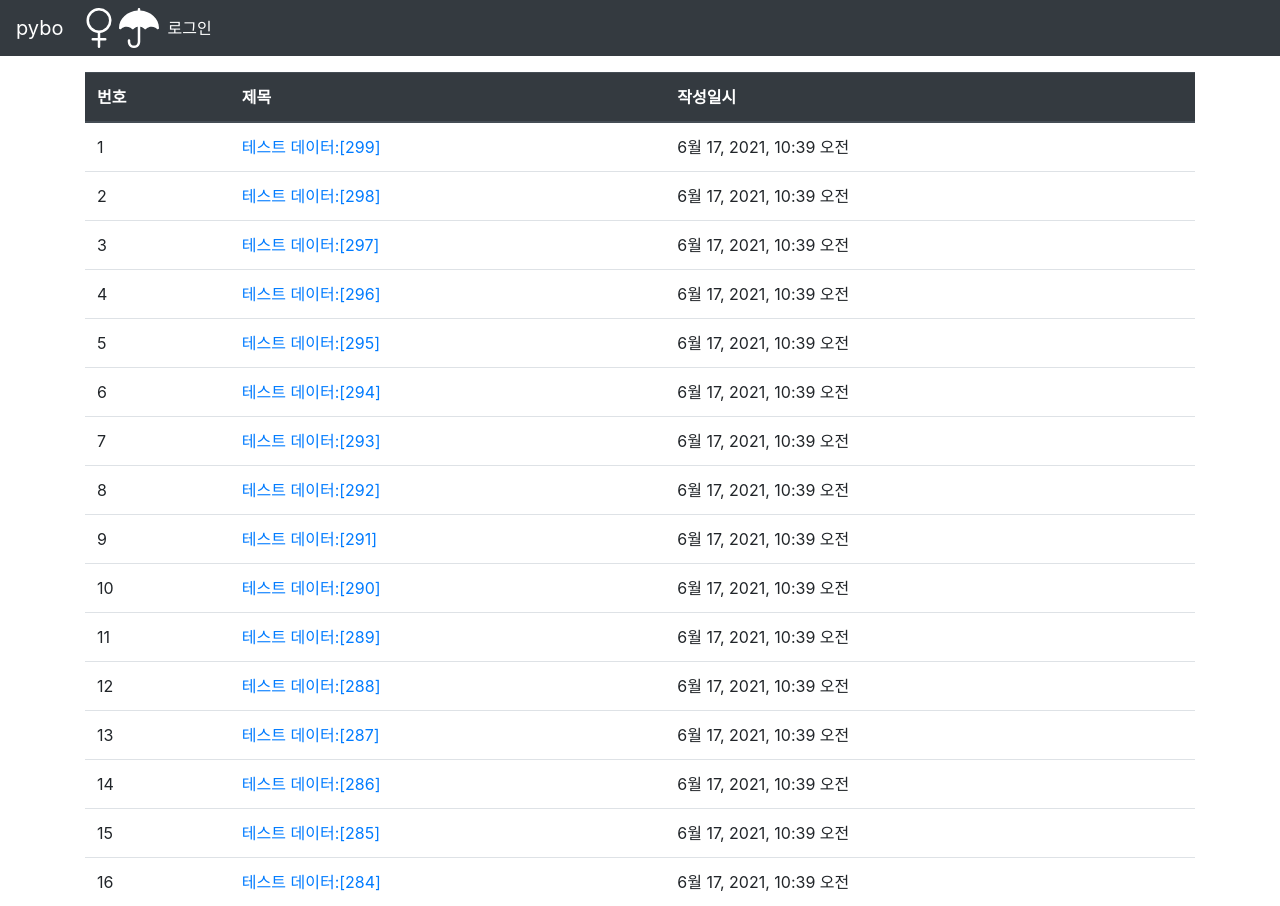
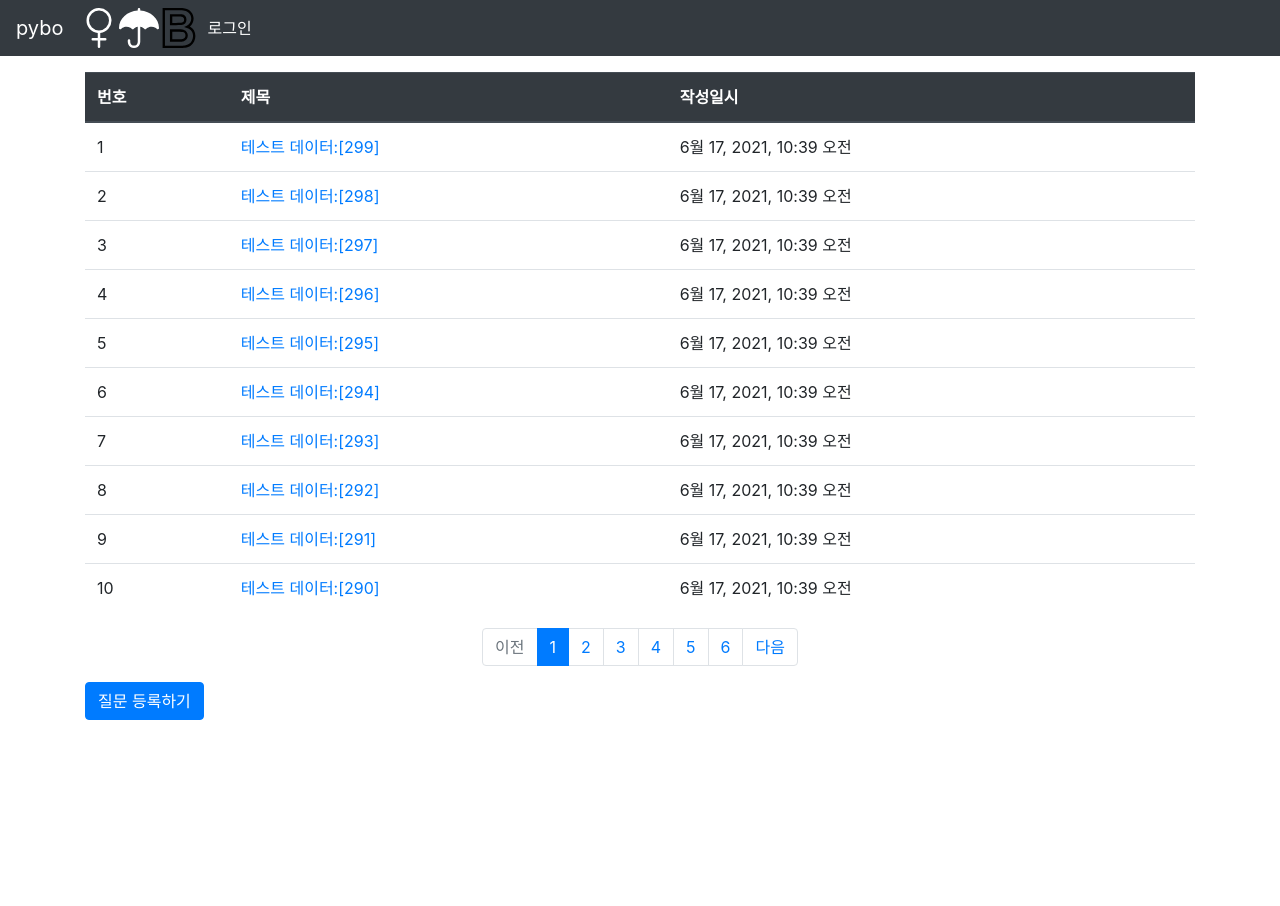
Before and after one commit to ByeonUi-Hyeok/django, a Django app: page /pybo/ in a window 1280 px wide. Shown: the top 906 px of the page. After the commit the page ends 720 px from the top, so only its background shows below. Run offline with Django 3.2, Linux system fonts and the light colour scheme; data comes from the database, SQL or seed files in the repository; both versions use the stored data as it was after the commit; some libraries are stand-ins or nearby versions.

Commit message:
21.06.17 페이징 추가

```diff
--- a/mysite/pybo/views.py
+++ b/mysite/pybo/views.py
@@ -1,18 +1,29 @@
 #from _typeshed import HasFileno
+from django.core import paginator
 from django.http import HttpResponse
 from django.shortcuts import get_object_or_404, render, redirect
 from .models import Question
 from django import *
 from django.utils import timezone
 from .forms import QuestionForm, AnswerForm
+from django.core.paginator import Paginator
 
 # Create your views here.
 def index(request):
     """
     pybo 목록 출력
     """
+    # 입력 인자
+    page = request.GET.get('page', '1') #페이지
+
+    # 조회
     question_list = Question.objects.order_by('-create_date')
-    context = {'question_list': question_list}
+
+    # 페이징 처리
+    paginator = Paginator(question_list, 10) #페이지당 10개식
+    page_obj = paginator.get_page(page)
+
+    context = {'question_list': page_obj}
     return render(request, 'pybo/question_list.html', context)
 
 def detail(request, question_id):
--- a/mysite/templates/navbar.html
+++ b/mysite/templates/navbar.html
@@ -8,7 +8,12 @@
         <svg xmlns="http://www.w3.org/2000/svg" width="40" height="40" fill="WHITE" class="bi bi-umbrella-fill" viewBox="0 0 16 16">
             <path fill-rule="evenodd" d="M8 0a.5.5 0 0 1 .5.5v.514C12.625 1.238 16 4.22 16 8c0 0 0 .5-.5.5-.149 0-.352-.145-.352-.145l-.004-.004-.025-.023a3.484 3.484 0 0 0-.555-.394A3.166 3.166 0 0 0 13 7.5c-.638 0-1.178.213-1.564.434a3.484 3.484 0 0 0-.555.394l-.025.023-.003.003s-.204.146-.353.146-.352-.145-.352-.145l-.004-.004-.025-.023a3.484 3.484 0 0 0-.555-.394 3.3 3.3 0 0 0-1.064-.39V13.5H8h.5v.039l-.005.083a2.958 2.958 0 0 1-.298 1.102 2.257 2.257 0 0 1-.763.88C7.06 15.851 6.587 16 6 16s-1.061-.148-1.434-.396a2.255 2.255 0 0 1-.763-.88 2.958 2.958 0 0 1-.302-1.185v-.025l-.001-.009v-.003s0-.002.5-.002h-.5V13a.5.5 0 0 1 1 0v.506l.003.044a1.958 1.958 0 0 0 .195.726c.095.191.23.367.423.495.19.127.466.229.879.229s.689-.102.879-.229c.193-.128.328-.304.424-.495a1.958 1.958 0 0 0 .197-.77V7.544a3.3 3.3 0 0 0-1.064.39 3.482 3.482 0 0 0-.58.417l-.004.004S5.65 8.5 5.5 8.5c-.149 0-.352-.145-.352-.145l-.004-.004a3.482 3.482 0 0 0-.58-.417A3.166 3.166 0 0 0 3 7.5c-.638 0-1.177.213-1.564.434a3.482 3.482 0 0 0-.58.417l-.004.004S.65 8.5.5 8.5C0 8.5 0 8 0 8c0-3.78 3.375-6.762 7.5-6.986V.5A.5.5 0 0 1 8 0z"/>
         </svg>
+
+        <svg id="Capa_1" enable-background="new 0 0 512.289 512.289" height="40" viewBox="0 0 512.289 512.289"
+        width="40" xmlns="http://www.w3.org/2000/svg"><g id="B_1_"><g>
+            <path d="m46.144 512.089v-512.089h201.107c38.001 0 65.801 1.626 84.99 4.97 67.89 11.888 111.036 69.201 111.036 130.848 0 41.16-18.508 78.398-47.789 102.24 44.754 23.536 70.655 66.579 70.655 119.788 0 47.253-22.254 97.024-61.31 125.277-19.092 13.816-42.693 22.399-70.146 25.507-39.863 4.466-248.217 3.69-288.543 3.459zm285.187-33.27c22.24-2.518 41.06-9.248 55.918-20.001 29.704-21.488 48.896-61.122 48.896-100.972 0-50.366-28.285-87.74-77.602-102.54l-37.72-11.32 35.692-16.642c34.482-16.078 56.763-52.003 56.763-91.525 0-49.948-36.252-92.549-86.199-101.296-17.214-3-44.076-4.523-79.827-4.523h-171.108v451.954c62.141-.065 217.037 1.139 255.187-3.135zm-89.161-47.692h-102.02v-158.349h90.904c59.821 0 79.112 4.424 88.418 7.752 31.453 11.26 49.489 37.769 49.489 72.733 0 39.097-22.741 67.674-59.363 74.625-6.626 1.403-20.939 3.239-67.428 3.239zm-72.019-30h72.02c42.814 0 56.789-1.635 61.309-2.61l.398-.08c22.625-4.241 35.084-20.285 35.084-45.175 0-22.489-9.957-37.456-29.595-44.486-6.262-2.239-24.769-5.998-78.312-5.998h-60.904zm46.612-180.24h-76.612v-140.996h68.99c45.198 0 72.048.568 82.086 1.738l.131.016c38.371 4.813 60.455 30.118 60.455 67.926 0 38.018-24.887 64.675-64.948 69.569-6.044.747-19.916 1.747-70.102 1.747zm-46.612-30h46.612c44.747 0 60.828-.828 66.438-1.523 17.627-2.153 38.611-10.802 38.611-39.793 0-22.769-11.16-35.249-34.12-38.15-6.082-.699-24.663-1.529-78.551-1.529h-38.99z"/></g></g></svg>        <!-- 이미지 끝-->
         <!-- 이미지 끝-->
+
 
     <button class="navbar-toggler ml-auto" type="button" data-toggle="collapse" data-target="#navbarSupportedContent"
                     aria-controls="navbarSupportedContent" aria-expanded="false" aria-label="Toggle navigation">
--- a/mysite/templates/pybo/question_list.html
+++ b/mysite/templates/pybo/question_list.html
@@ -32,6 +32,45 @@
             {% endif %}
         </tbody>
     </table>
+    <!-- 페이징처리 시작 -->
+    <ul class="pagination justify-content-center">
+        <!-- 이전페이지 -->
+        {% if question_list.has_previous %}
+        <li class="page-item">
+            <a class="page-link" href="?page={{ question_list.previous_page_number }}">이전</a>
+        </li>
+        {% else %}
+        <li class="page-item disabled">
+            <a class="page-link" tabindex="-1" aria-disabled="true" href="#">이전</a>
+        </li>
+        {% endif %}
+        <!-- 페이지리스트 -->
+        {% for page_number in question_list.paginator.page_range %}
+        {% if page_number >= question_list.number|add:-5 and page_number <= question_list.number|add:5 %}
+            {% if page_number == question_list.number %}
+            <li class="page-item active" aria-current="page">
+                <a class="page-link" href="?page={{ page_number }}">{{ page_number }}</a>
+            </li>
+            {% else %}
+            <li class="page-item">
+                <a class="page-link" href="?page={{ page_number }}">{{ page_number }}</a>
+            </li>
+            {% endif %}
+        {% endif %}
+        {% endfor %}
+        <!-- 다음페이지 -->
+        {% if question_list.has_next %}
+        <li class="page-item">
+            <a class="page-link" href="?page={{ question_list.next_page_number }}">다음</a>
+        </li>
+        {% else %}
+        <li class="page-item disabled">
+            <a class="page-link" tabindex="-1" aria-disabled="true" href="#">다음</a>
+        </li>
+        {% endif %}
+    </ul>
+    <!-- 페이징처리 끝 -->
+
     <a href="{% url 'pybo:question_create' %}" class="btn btn-primary">
         질문 등록하기
     </a>
```
Also changed, not shown: mysite/db.sqlite3.
